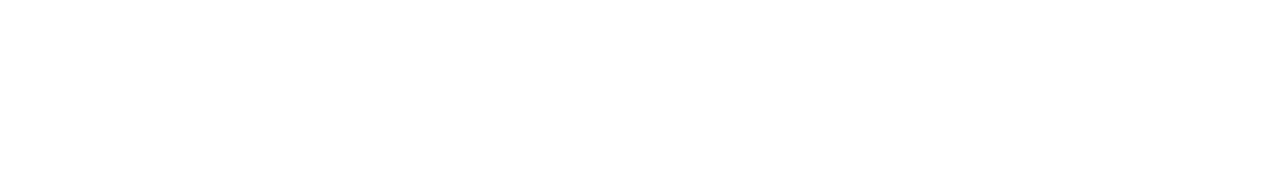
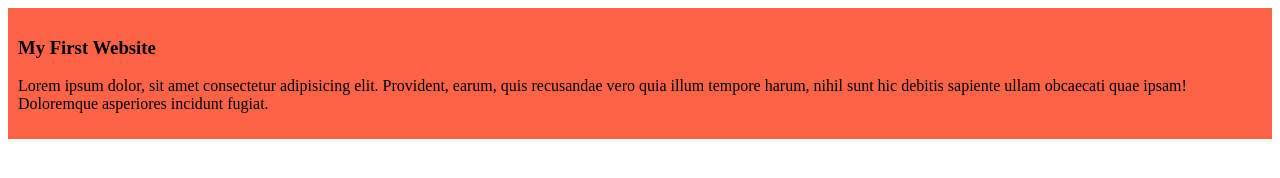
Before and after one commit to RakibSohid/my-simple-website, a plain HTML site: page index.html in a window 1280 px wide. Drawn offline with Linux system fonts and the light colour scheme.

Commit message:
added the first blog

```diff
--- a/index.html
+++ b/index.html
@@ -4,8 +4,14 @@
     <meta charset="UTF-8">
     <meta name="viewport" content="width=device-width, initial-scale=1.0">
     <title>My Simple Website</title>
+    <link rel="stylesheet" href="styles/blog.css">
 </head>
 <body>
+<div>
+<h3>My First Website</h3>
+<p>Lorem ipsum dolor, sit amet consectetur adipisicing elit. Provident, earum, quis recusandae vero quia illum tempore harum, nihil sunt hic debitis sapiente ullam obcaecati quae ipsam! Doloremque asperiores incidunt fugiat.</p>
+
+</div>
 
 </body>
 </html>
--- /dev/null
+++ b/styles/blog.css
@@ -0,0 +1,4 @@
+div{
+    background-color: tomato;
+    padding: 10px;
+}
```
